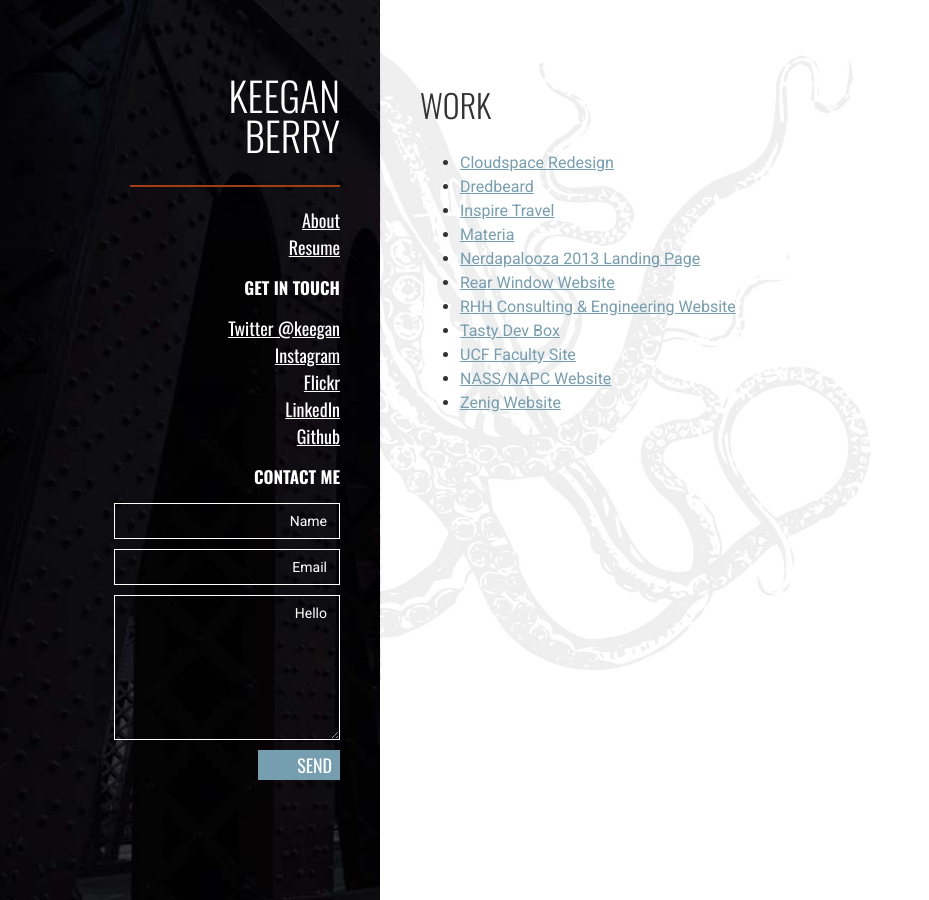
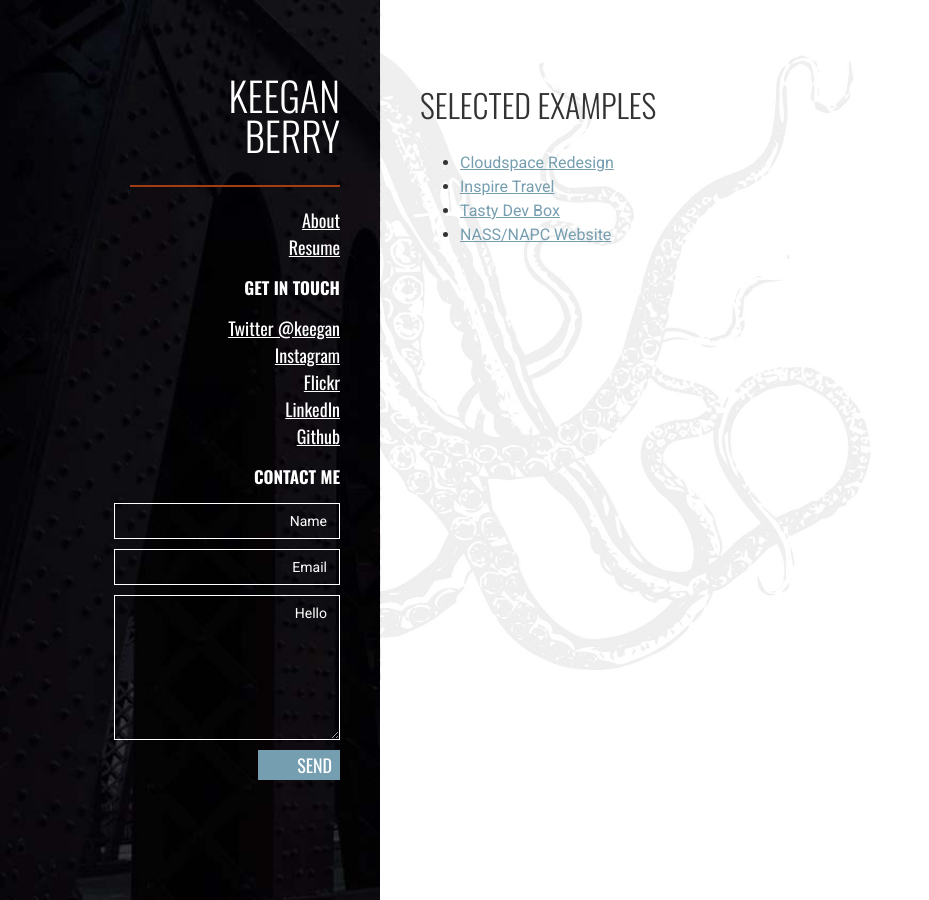
Before and after one commit to keeeeeegan/new-site, a Jekyll site: the page built from work.md, in a window 1280 px wide. Shown: the whole page, without its empty margins (0-929 px from the left). Built offline with Jekyll 4.4.1, drawn with Linux system fonts in a browser that asks for light colours; nearby versions of some CDN libraries.

Commit message:
modified portfolio items, added blog entry (blank)

```diff
--- a/_sass/_content.scss
+++ b/_sass/_content.scss
@@ -184,6 +184,13 @@ h1#hello {
 		max-width: 100%;
 		margin: 0 auto;
 	}
+}
+
+.page-content {
+	.lead {
+		font-size: 125%;
+	}
+
 }
 
 /*
--- a/work.md
+++ b/work.md
@@ -1,11 +1,11 @@
 ---
 layout: portfolio-overview
-title: Work
+title: Selected Examples
 permalink: /work/
 published: true
 ---
 
-<ul class="work-list">
+<!-- <ul class="work-list">
   {% for post in site.work %}
     <li>
       <a class="work-item-wrapper" href="{{ post.url | prepend: site.baseurl }}">
@@ -15,4 +15,96 @@ published: true
       </a>
     </li>
   {% endfor %}
+</ul> -->
+
+<ul class="work-list">
+
+    <li>
+      <a class="work-item-wrapper" href="/work/cloudspace-redesign/">
+        <span class="work-title">
+          Cloudspace Redesign
+        </span>
+      </a>
+    </li>
+
+    <!-- <li>
+      <a class="work-item-wrapper" href="/work/dredbeard/">
+        <span class="work-title">
+          Dredbeard
+        </span>
+      </a>
+    </li> -->
+
+    <li>
+      <a class="work-item-wrapper" href="/work/inspire-travel/">
+        <span class="work-title">
+          Inspire Travel
+        </span>
+      </a>
+    </li>
+
+    <!-- <li>
+      <a class="work-item-wrapper" href="/work/materia/">
+        <span class="work-title">
+          Materia
+        </span>
+      </a>
+    </li> -->
+
+    <!-- <li>
+      <a class="work-item-wrapper" href="/work/nerdapalooza/">
+        <span class="work-title">
+          Nerdapalooza 2013 Landing Page
+        </span>
+      </a>
+    </li> -->
+
+    <!-- <li>
+      <a class="work-item-wrapper" href="/work/rear-window/">
+        <span class="work-title">
+          Rear Window Website
+        </span>
+      </a>
+    </li> -->
+
+    <!-- <li>
+      <a class="work-item-wrapper" href="/work/rhh-consulting-engineering/">
+        <span class="work-title">
+          RHH Consulting &amp; Engineering Website
+        </span>
+      </a>
+    </li> -->
+
+    <li>
+      <a class="work-item-wrapper" href="/work/tasty-dev-box/">
+        <span class="work-title">
+          Tasty Dev Box
+        </span>
+      </a>
+    </li>
+
+    <!-- <li>
+      <a class="work-item-wrapper" href="/work/ucf-sites/">
+        <span class="work-title">
+          UCF Faculty Site
+        </span>
+      </a>
+    </li> -->
+
+    <li>
+      <a class="work-item-wrapper" href="/work/nass-site/">
+        <span class="work-title">
+          NASS/NAPC Website
+        </span>
+      </a>
+    </li>
+
+    <!-- <li>
+      <a class="work-item-wrapper" href="/work/zenig/">
+        <span class="work-title">
+          Zenig Website
+        </span>
+      </a>
+    </li> -->
+
 </ul>
```
Also changed, not shown: _posts/2017-06-03-goth-cake.markdown (added, +7 -0 lines), _work/2015-07-01-cloudspace-redesign.markdown (+4 -4 lines), index.md (+1 -1 lines).
